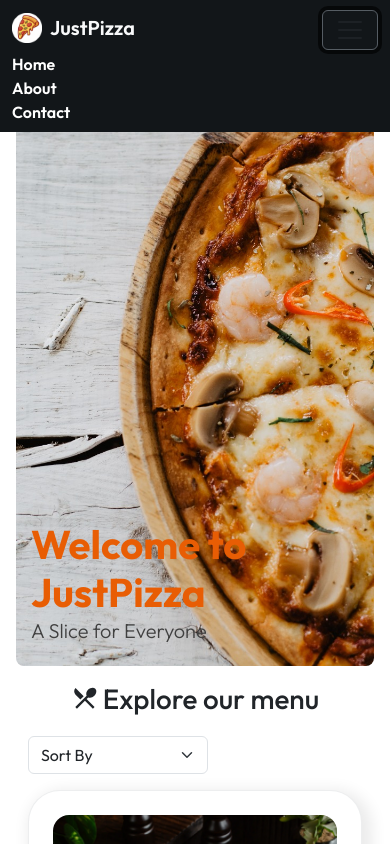
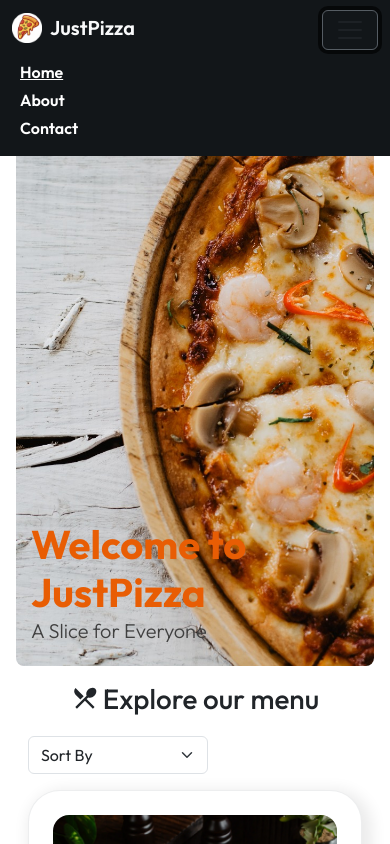
Before and after one commit to vaibhav-velhal/just-pizza-react, a React (Vite) app: page / in a window 390 px wide. Both pictures are taken after a click on the button 350 px from the left and 30 px from the top of the page. Shown: the top 844 px of the page. Built offline with nearby package versions, Linux system fonts and the light colour scheme.

Commit message:
Link converted into NavLink inside ul for Navbar

```diff
--- a/src/components/Navbar.jsx
+++ b/src/components/Navbar.jsx
@@ -1,4 +1,4 @@
-import { Link } from "react-router-dom";
+import { NavLink } from "react-router-dom";
 import "../styles/Navbar.css";
 
 function Navbar() {
@@ -13,10 +13,12 @@ function Navbar() {
                     <span className="navbar-toggler-icon"></span>
                 </button>
 
-                <div className="collapse navbar-collapse justify-content-end gap-4" id="navbarNav">
-                    <li className="nav-item fw-semibold"><Link to="/">Home</Link></li>
-                    <li className="nav-item fw-semibold"><Link to="/about">About</Link></li>
-                    <li className="nav-item fw-semibold"><Link to="/contact">Contact</Link></li>
+                <div className="collapse navbar-collapse justify-content-end" id="navbarNav">
+                    <ul className="navbar-nav gap-1 gap-md-4 m-2 m-lg-0">
+                        <li className="nav-item fw-semibold"><NavLink to="/">Home</NavLink></li>
+                        <li className="nav-item fw-semibold"><NavLink to="/about">About</NavLink></li>
+                        <li className="nav-item fw-semibold"><NavLink to="/contact">Contact</NavLink></li>
+                    </ul>
                 </div>
             </div>
         </nav>
--- a/src/styles/Navbar.css
+++ b/src/styles/Navbar.css
@@ -8,3 +8,11 @@
     text-decoration: none;
     color: white;
 }
+
+nav ul li:hover {
+    text-decoration: underline;
+}
+
+.navbar .active {
+    text-decoration: underline;
+}
```
